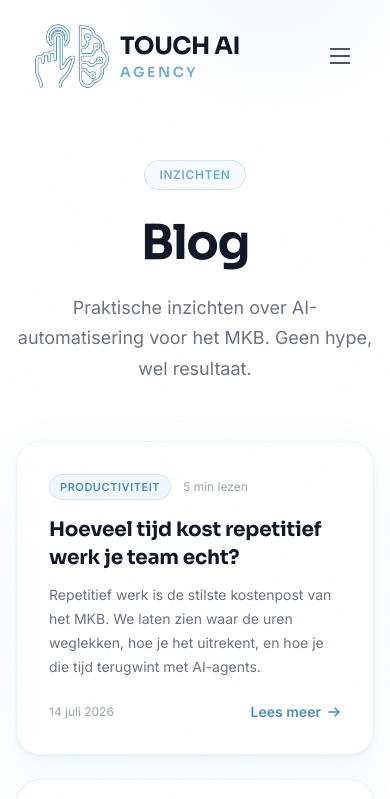
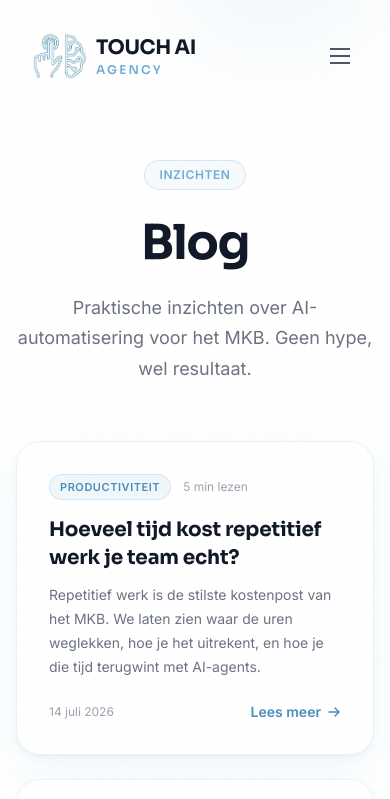
Before and after one commit to JoranTiemessen/touchai-website, a Next.js app: page /blog in a window 390 px wide. Shown: the top 799 px of the page. Built offline with nearby package versions, Linux system fonts and the light colour scheme; a web font is replaced by a local one.

Commit message:
Logo schaalt mee met de balk
Het logo stond op 80px, ook in de samengeklapte pill van 68px hoog, waardoor
het eruit puilde. Nu 56/64px bovenaan en 36/40px zodra je scrolt, met de
woordmerk-tekst die meeschaalt.

Co-Authored-By: Claude Opus 5 <noreply@anthropic.com>

```diff
--- a/components/Navbar.tsx
+++ b/components/Navbar.tsx
@@ -27,7 +27,7 @@ export default function Navbar() {
         <div className={`flex items-center justify-between transition-all duration-300 ${scrolled ? "h-16 md:h-[68px]" : "h-20 md:h-24"}`}>
           {/* Logo */}
           <a href="/" className="flex items-center gap-2 group">
-            <div className="relative w-20 h-20 flex-shrink-0">
+            <div className={`relative flex-shrink-0 transition-[width,height] duration-300 ${scrolled ? "w-9 h-9 md:w-10 md:h-10" : "w-14 h-14 md:w-16 md:h-16"}`}>
               <Image
                 src="/logo.png"
                 alt="Touch AI Agency"
@@ -38,13 +38,13 @@ export default function Navbar() {
             </div>
             <div className="flex flex-col leading-tight">
               <span
-                className="logo-word text-2xl font-bold text-gray-900 tracking-[-0.02em]"
+                className={`logo-word font-bold text-gray-900 tracking-[-0.02em] transition-[font-size] duration-300 ${scrolled ? "text-lg" : "text-xl md:text-2xl"}`}
                 style={{ fontFamily: "'Sora', sans-serif" }}
               >
                 TOUCH AI
               </span>
               <span
-                className="text-sm font-semibold text-brand-400 tracking-[0.18em] uppercase"
+                className={`font-semibold text-brand-400 tracking-[0.18em] uppercase transition-[font-size] duration-300 ${scrolled ? "text-[10px]" : "text-xs md:text-sm"}`}
                 style={{ fontFamily: "'Sora', sans-serif" }}
               >
                 Agency
```
